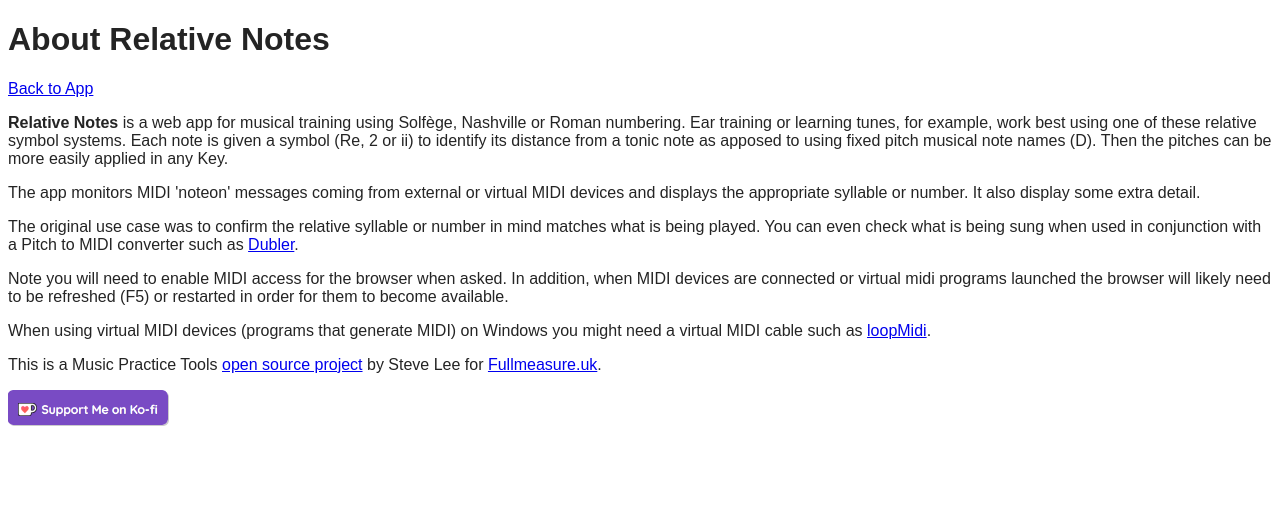
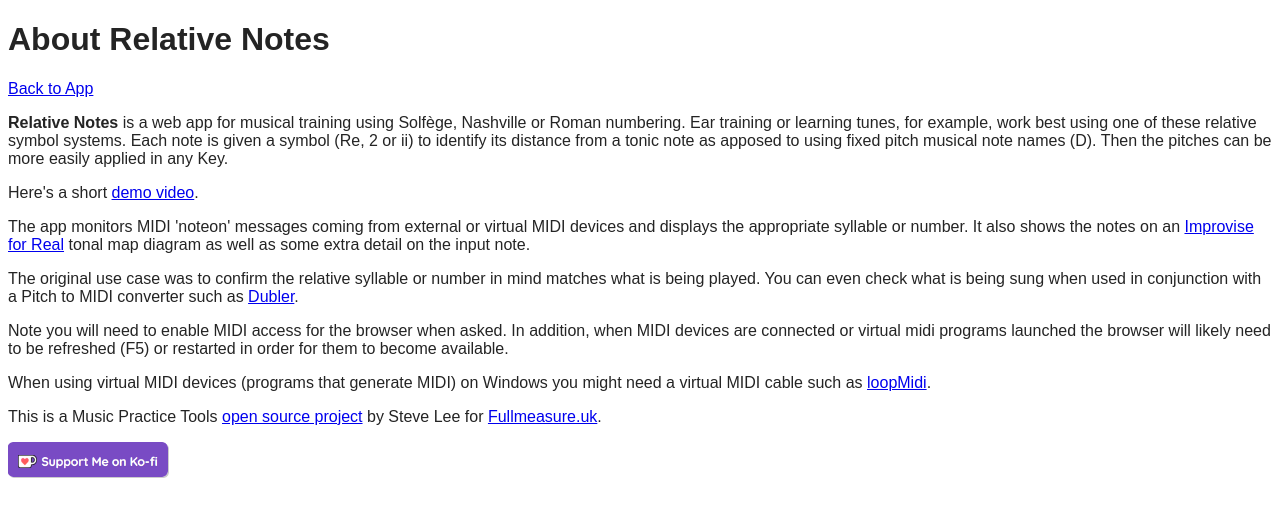
Before and after one commit to music-practice-tools/relative-notes, a SvelteKit app: page /about in a window 1280 px wide. Shown: the top 516 px of the page. Built offline with nearby package versions, Linux system fonts and the light colour scheme.

Commit message:
Add demo and IFR shout out

```diff
--- a/src/routes/about/+page.svelte
+++ b/src/routes/about/+page.svelte
@@ -14,10 +14,12 @@
   2 or ii) to identify its distance from a tonic note as apposed to using fixed pitch
   musical note names (D). Then the pitches can be more easily applied in any Key.
 </p>
+<p>Here's a short <a href="https://www.youtube.com/watch?v=4kNCYW4tiGQ)">demo video</a>.</p>
 <p>
   The app monitors MIDI 'noteon' messages coming from external or virtual MIDI
-  devices and displays the appropriate syllable or number. It also display some
-  extra detail.
+  devices and displays the appropriate syllable or number.
+  It also shows the notes on an <a href="https://improviseforreal.com/">Improvise for Real</a> tonal map diagram as well as some
+  extra detail on the input note.
 </p>
 <p>
   The original use case was to confirm the relative syllable or number in mind
```
